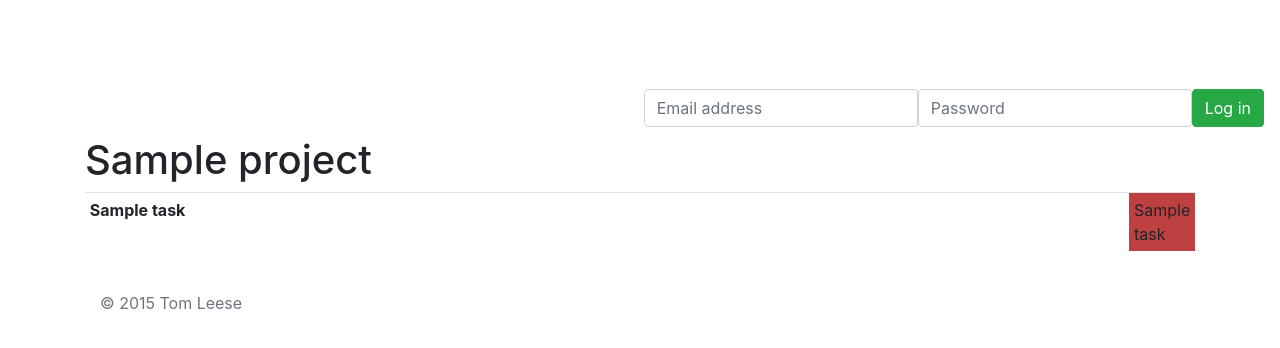
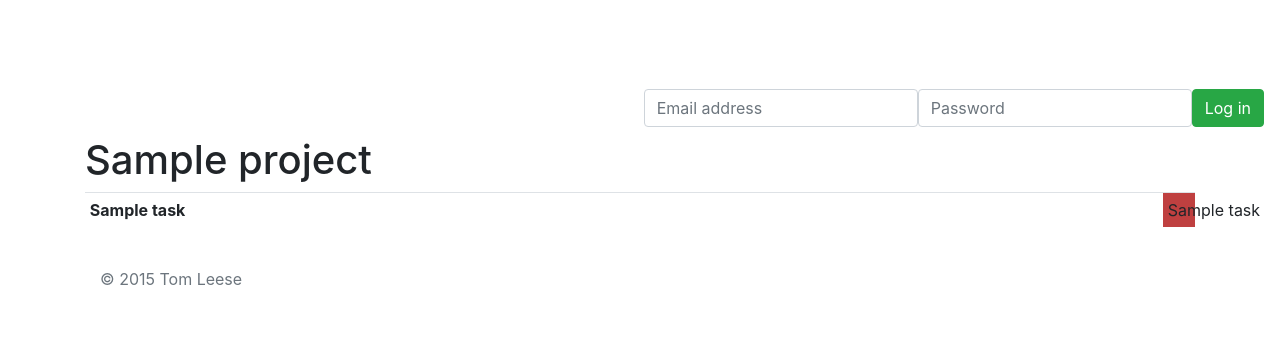
Before and after one commit to thomasleese/gantt-charts, a Python web app: template ganttchart/web/templates/projects/chart.html in a window 1280 px wide. Shown: the top 348 px of the page. Run offline with Jinja, Linux system fonts and the light colour scheme; the template is opened without the code that fills it: most values are stand-ins (such as "Sample title", 1, 10 or a date in 2020); some libraries are stand-ins or nearby versions.

Commit message:
Make sure cells stay small

```diff
--- a/ganttchart/web/static/styles/theme.css
+++ b/ganttchart/web/static/styles/theme.css
@@ -4,4 +4,7 @@ body {
 
 .gantt-chart td {
     width: 2rem;
+    max-width: 2rem;
+    text-overflow: ellipsis;
+    white-space: nowrap;
 }
--- a/ganttchart/web/templates/projects/chart.html
+++ b/ganttchart/web/templates/projects/chart.html
@@ -12,7 +12,7 @@
             <td></td>
           {% endfor %}
 
-          <td class="bg-inverse" style="background: hsl({{ ((loop.index - 1) / chart.blocks | length) * 360 }}, 50%, 50%)" colspan="{{ (block.end - block.start).days }}">
+          <td class="bg-inverse" title="{{ block.task.name }}" style="background: hsl({{ ((loop.index - 1) / chart.blocks | length) * 360 }}, 50%, 50%)" colspan="{{ (block.end - block.start).days }}">
             {{ block.task.name }}
           </td>
 
```
